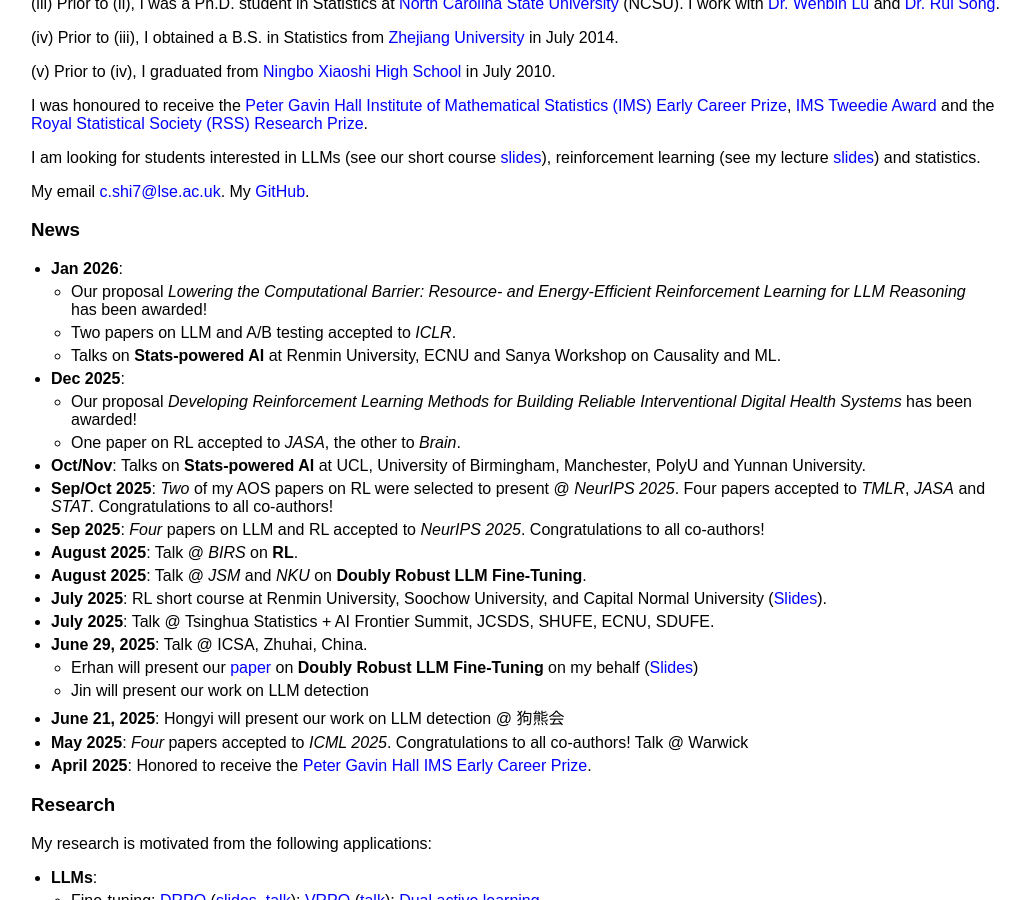
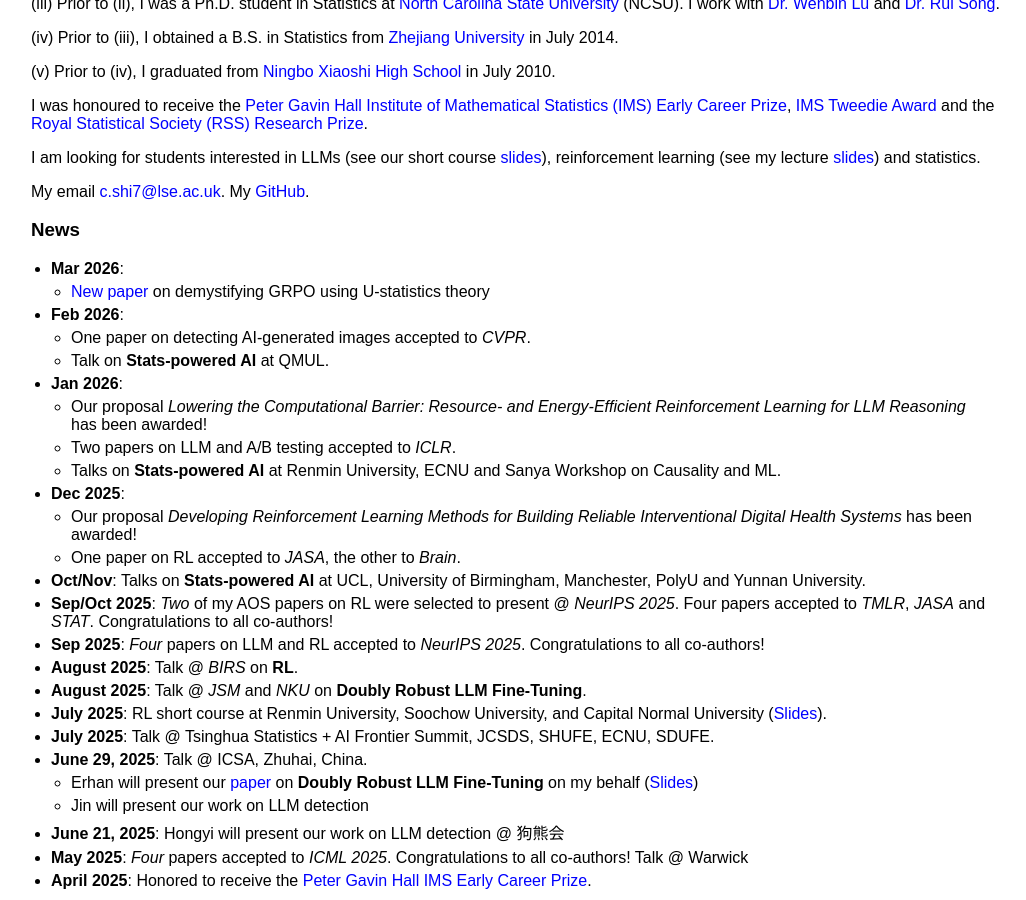
Before and after one commit to callmespring/callmespring.github.io, a Jekyll site: the page built from index.md, in a window 1280 px wide and 900 px high, scrolled down 981 px. Shown: the whole window, without its empty margins (109-1135 px from the left). Built offline with Jekyll 4.4.1, drawn with Linux system fonts in a browser that asks for light colours.

Commit message:
Update index.md

```diff
--- a/index.md
+++ b/index.md
@@ -27,6 +27,11 @@
 My email <c.shi7@lse.ac.uk>. My [GitHub](https://github.com/callmespring).
 
 ### News
+- **Mar 2026**:
+  * [New paper](https://github.com/callmespring/callmespring.github.io/blob/master/paper/GRPO.pdf) on demystifying GRPO using U-statistics theory
+- **Feb 2026**:
+  * One paper on detecting AI-generated images accepted to *CVPR*.
+  * Talk on **Stats-powered AI** at QMUL.
 - **Jan 2026**:
   * Our proposal *Lowering the Computational Barrier: Resource- and Energy-Efficient Reinforcement Learning for LLM Reasoning* has been awarded!
   * Two papers on LLM and A/B testing accepted to *ICLR*.
```
